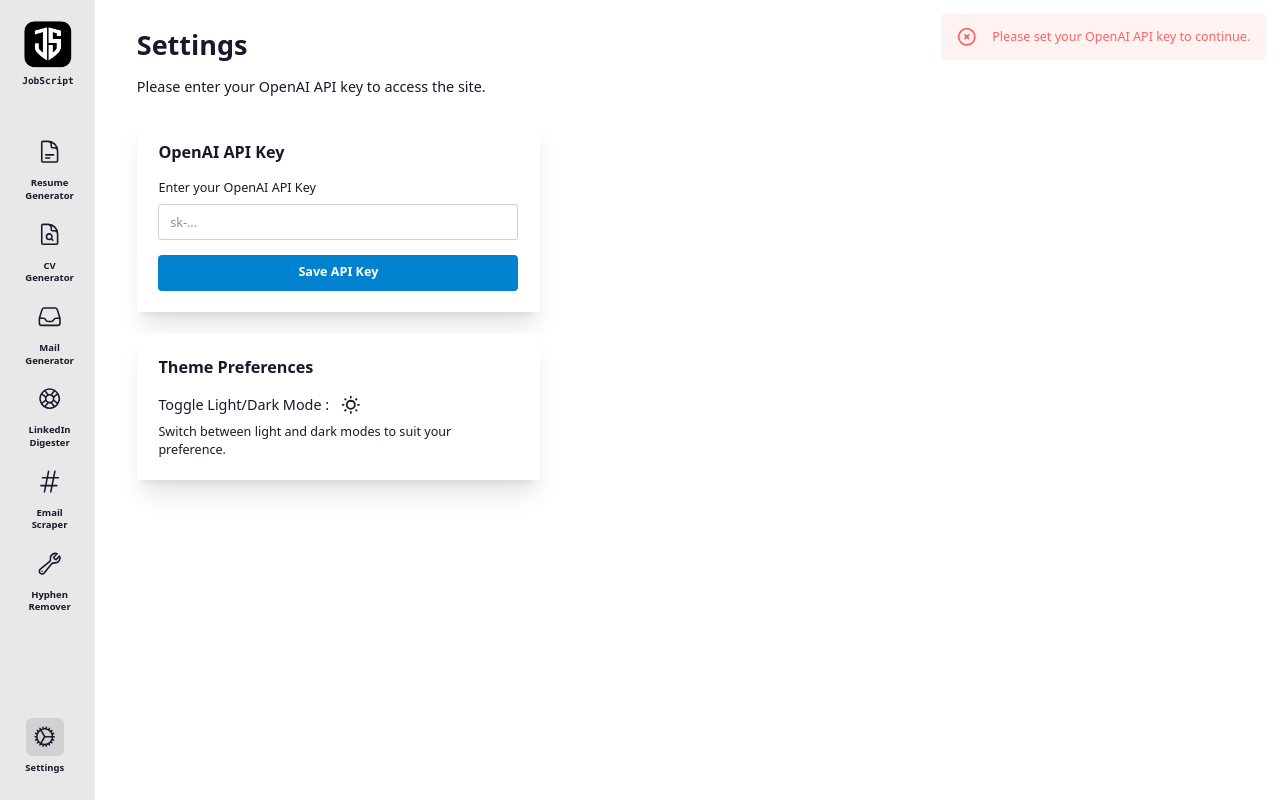
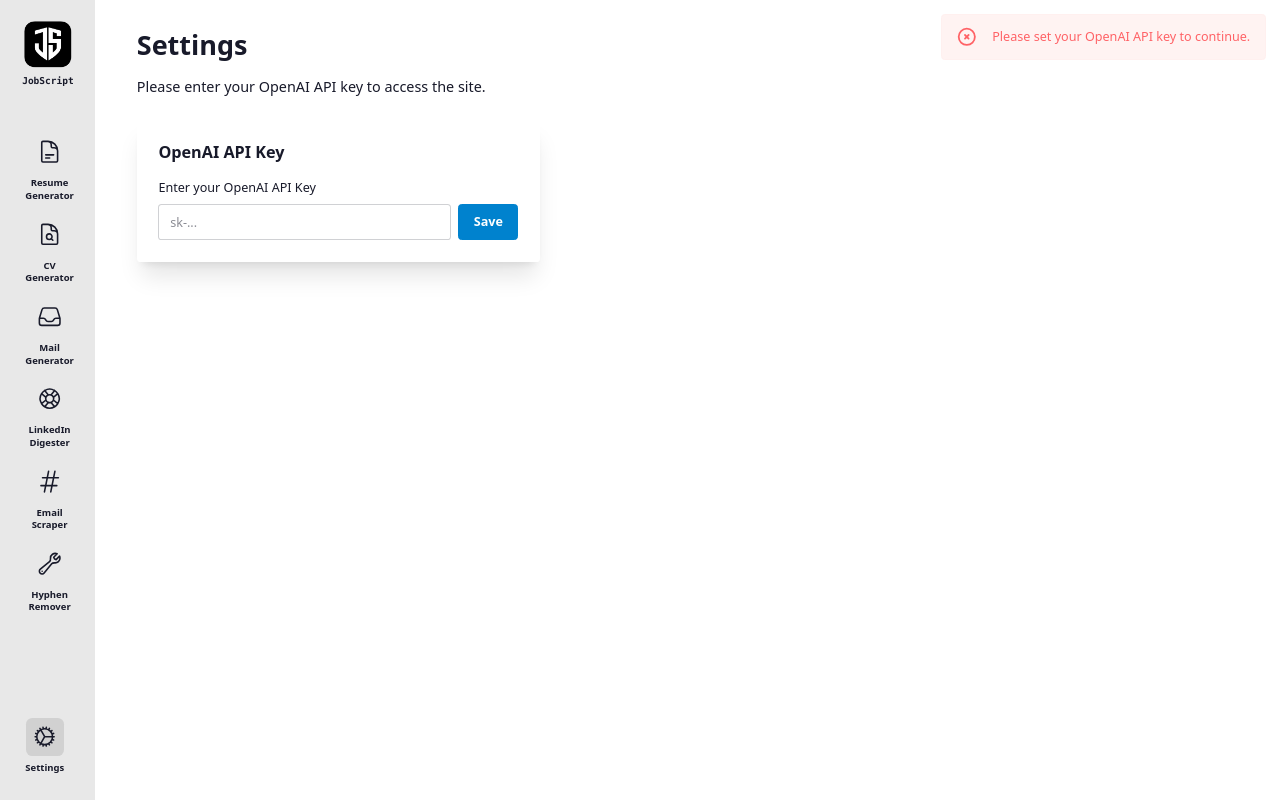
Before and after one commit to rgcsekaraa/jobscript, a Next.js app: page /settings in a window 1280 px wide. Built offline with nearby package versions, Linux system fonts and the light colour scheme.

Commit message:
fixed redundant issue

```diff
--- a/app/settings/page.tsx
+++ b/app/settings/page.tsx
@@ -7,8 +7,8 @@ import { useState, useEffect } from 'react';
 export default function SettingsPage() {
   const [apiKey, setApiKey] = useState<string>('');
   const [storedKey, setStoredKey] = useState<string | null>(null);
+  const [isEditing, setIsEditing] = useState<boolean>(false);
   const [saving, setSaving] = useState<boolean>(false);
-  const [isDarkMode, setIsDarkMode] = useState<boolean>(false);
   const [toast, setToast] = useState<{
     message: string;
     type: 'success' | 'error';
@@ -22,7 +22,6 @@ export default function SettingsPage() {
       setApiKey(savedKey);
       document.cookie = 'has_openai_api_key=true; path=/; max-age=31536000';
     } else {
-      // Show error toast if no API key is set
       setToast({
         message: 'Please set your OpenAI API key to continue.',
         type: 'error',
@@ -72,16 +71,17 @@ export default function SettingsPage() {
     // Save to localStorage
     localStorage.setItem('openai_api_key', apiKey);
     setStoredKey(apiKey);
+    setIsEditing(false); // Exit edit mode
     document.cookie = 'has_openai_api_key=true; path=/; max-age=31536000';
     setSaving(false);
-    setToast(null);
-    setTimeout(() => {
-      window.location.reload();
-    }, 1000);
     setToast({
       message: 'API key saved successfully!',
       type: 'success',
     });
+    setTimeout(() => {
+      setToast(null);
+      window.location.reload();
+    }, 1000);
   };
 
   // Handle API Key Delete
@@ -89,25 +89,26 @@ export default function SettingsPage() {
     localStorage.removeItem('openai_api_key');
     setStoredKey(null);
     setApiKey('');
+    setIsEditing(false);
     document.cookie = 'has_openai_api_key=; path=/; max-age=0';
-    setTimeout(() => {
-      window.location.reload();
-    }, 1000);
     setToast({
       message:
         'API key deleted successfully! Please set a new API key to continue.',
       type: 'error',
     });
+    setTimeout(() => {
+      setToast(null);
+      window.location.reload();
+    }, 1000);
   };
 
-  // Toggle theme
-  const toggleTheme = () => {
-    setIsDarkMode(!isDarkMode);
-    document.documentElement.classList.toggle('dark', !isDarkMode);
+  // Toggle Edit Mode
+  const handleEditApiKey = () => {
+    setIsEditing(true);
   };
 
   return (
-    <div className=" mx-auto p-4">
+    <div className="mx-auto p-4">
       <h1 className="text-3xl font-bold mb-4">Settings</h1>
       <p className="mb-6">
         Please enter your OpenAI API key to access the site.
@@ -148,19 +149,48 @@ export default function SettingsPage() {
       <div className="card bg-base-100 shadow-xl p-6 mb-6 max-w-md">
         <h2 className="card-title mb-4">OpenAI API Key</h2>
 
-        {/* Display stored API key */}
-        {storedKey && (
-          <div className="mb-4">
-            <label className="block text-sm font-medium mb-2">
-              Current API Key
+        {/* Single API Key Field */}
+        <label htmlFor="apiKey" className="block text-sm font-medium mb-2">
+          {storedKey && !isEditing
+            ? 'Current API Key'
+            : 'Enter your OpenAI API Key'}
         </label>
         <div className="flex items-center">
           <input
             type="text"
-                value={storedKey.slice(0, 8) + '...' + storedKey.slice(-4)}
+            id="apiKey"
+            value={
+              isEditing || !storedKey
+                ? apiKey
+                : apiKey.slice(0, 8) + '...' + apiKey.slice(-4)
+            }
+            onChange={(e) => setApiKey(e.target.value)}
             className="input input-bordered w-full"
-                readOnly
+            placeholder="sk-..."
+            readOnly={!!(storedKey && !isEditing)}
           />
+          {storedKey && !isEditing ? (
+            <>
+              <button
+                onClick={handleEditApiKey}
+                className="btn btn-primary ml-2"
+                title="Edit API Key"
+              >
+                <svg
+                  xmlns="http://www.w3.org/2000/svg"
+                  className="h-5 w-5"
+                  fill="none"
+                  viewBox="0 0 24 24"
+                  stroke="currentColor"
+                >
+                  <path
+                    strokeLinecap="round"
+                    strokeLinejoin="round"
+                    strokeWidth="2"
+                    d="M11 5H6a2 2 0 00-2 2v11a2 2 0 002 2h11a2 2 0 002-2v-5m-1.414-9.414a2 2 0 112.828 2.828L11.828 15H9v-2.828l8.586-8.586z"
+                  />
+                </svg>
+              </button>
               <button
                 onClick={handleDeleteApiKey}
                 className="btn btn-error ml-2"
@@ -181,41 +211,17 @@ export default function SettingsPage() {
                   />
                 </svg>
               </button>
-            </div>
-          </div>
-        )}
-
-        {/* Input for new/edit API key */}
-        <label htmlFor="apiKey" className="block text-sm font-medium mb-2">
-          {storedKey ? 'Update API Key' : 'Enter your OpenAI API Key'}
-        </label>
-        <input
-          type="text"
-          id="apiKey"
-          value={apiKey}
-          onChange={(e) => setApiKey(e.target.value)}
-          className="input input-bordered w-full mb-4"
-          placeholder="sk-..."
-        />
+            </>
+          ) : (
             <button
               onClick={handleSaveApiKey}
-          className={`btn ${saving ? 'btn-disabled ' : 'btn-primary'}`}
+              className={`btn ${saving ? 'btn-disabled' : 'btn-primary'} ml-2`}
               disabled={saving}
             >
-          {saving ? 'Saving...' : storedKey ? 'Update API Key' : 'Save API Key'}
+              {saving ? 'Saving...' : 'Save'}
             </button>
+          )}
         </div>
-
-      {/* Theme Toggle */}
-      <div className="card bg-base-100 shadow-xl p-6 max-w-md">
-        <h2 className="card-title mb-4">Theme Preferences</h2>
-        <div className="flex items-center mb-2">
-          <span className="mr-3">Toggle Light/Dark Mode :</span>
-          <ThemeToggle />
-        </div>
-        <p className="text-sm">
-          Switch between light and dark modes to suit your preference.
-        </p>
       </div>
     </div>
   );
```
Lines whose indentation alone changed are shown as unchanged.
